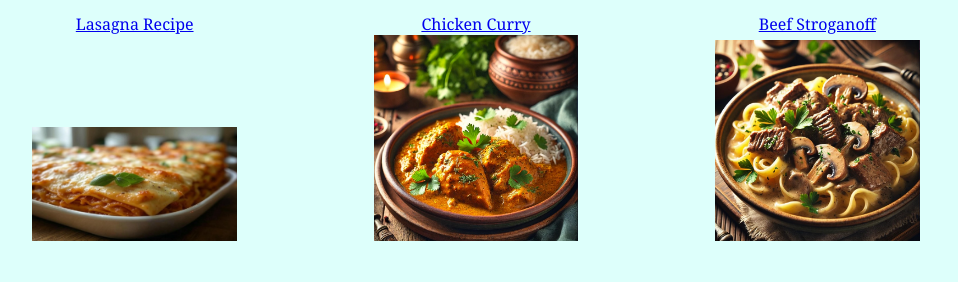
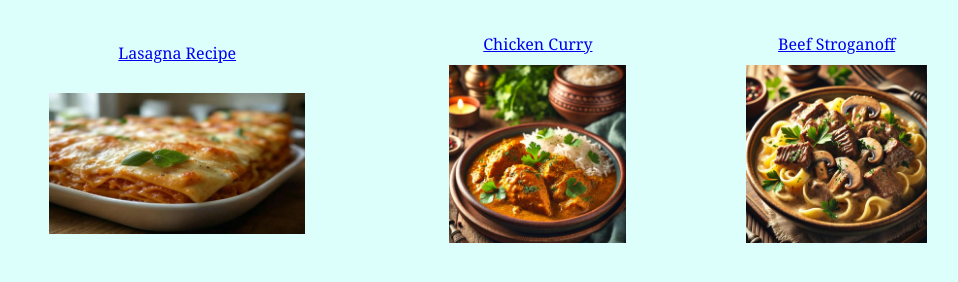
Before and after one commit to Uhama91/odin-recipes, a plain HTML site: page index.html in a window 1280 px wide. Shown: the part 84-366 px from the top of the page, without its empty margins (164-1122 px from the left). Drawn offline with Linux system fonts and the light colour scheme.

Commit message:
finished the project with some flexbox changes

```diff
--- a/style.css
+++ b/style.css
@@ -126,6 +126,8 @@ ol {
 .container-column {
   display: flex;
   flex-direction: column;
+  justify-content: space-around;
+  align-items: flex-start;
 }
 
 /*
@@ -135,9 +137,8 @@ ol {
   - Ensures even spacing between content.
 */
 .item {
-  flex: 2 1 0%;
+  margin-top: 10px;
   align-items: center;
-  align-content: space-between;
 }
 
 /*
```
